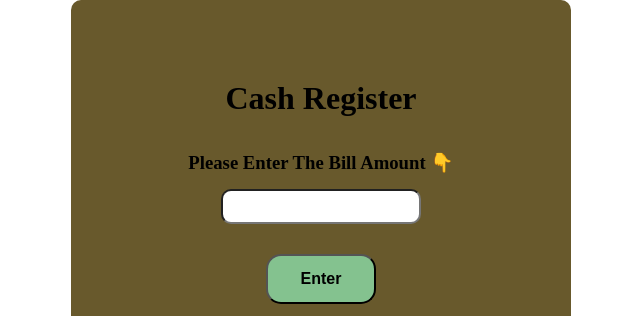
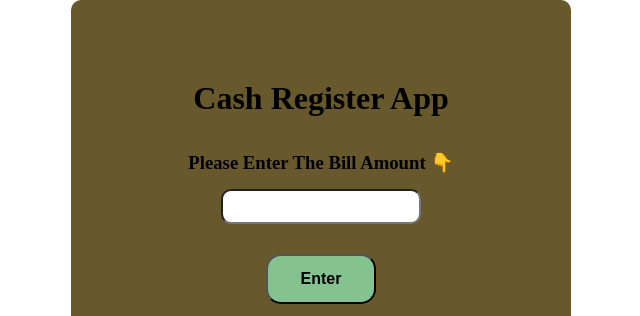
Before and after one commit to devsurajrai/cash-register-manager, a plain HTML site: page index.html in a window 1280 px wide. Shown: the top 316 px of the page, without its empty margins (319-959 px from the left). Drawn offline with Linux system fonts and the light colour scheme.

Commit message:
refactor: code optimaization

```diff
--- a/CLI App/cash-register-manager.js
+++ b/CLI App/cash-register-manager.js
@@ -16,7 +16,7 @@ while(parseInt(cashGiven)<parseInt(billAmount)){
         console.log("Please enter a valid amount.....");
     }
 }
-console.log()
+console.log();
 
 var notes = [1, 5, 10, 20, 100, 500, 2000];
 
--- a/index.html
+++ b/index.html
@@ -11,7 +11,11 @@
 
 <body>
   <div class="cash-reg">
-    <h1>Cash Register</h1>
+    <h1>
+      Cash
+      Register
+      App
+    </h1>
     <div class="cash-reg__input-bill">
       <h3>Please Enter The Bill Amount 👇</h3>
       <input id="bill-amount" type="number" required>
--- a/main.js
+++ b/main.js
@@ -15,8 +15,8 @@ let five=document.querySelector('#five')
 let one=document.querySelector('#one')
 let balAmount=document.querySelector('#total-amount')
 
-notesArr=[2000,500,100,20,10,5,1]
-notesSelectorsArr=[twoThousand,fiveHundred,hundred,twenty,ten,five,one]
+notesArr=[2000,500,100,20,10,5,1];
+notesSelectorsArr=[twoThousand,fiveHundred,hundred,twenty,ten,five,one];
 
 function changeCalculation(){
 
--- a/style.css
+++ b/style.css
@@ -62,8 +62,8 @@ table {
   margin: auto;
   margin-top: 15px;
   padding: 5px;
+  border-radius: 15px;
   border: 2px black solid;
-  border-radius: 15px;
 
 }
 
```
